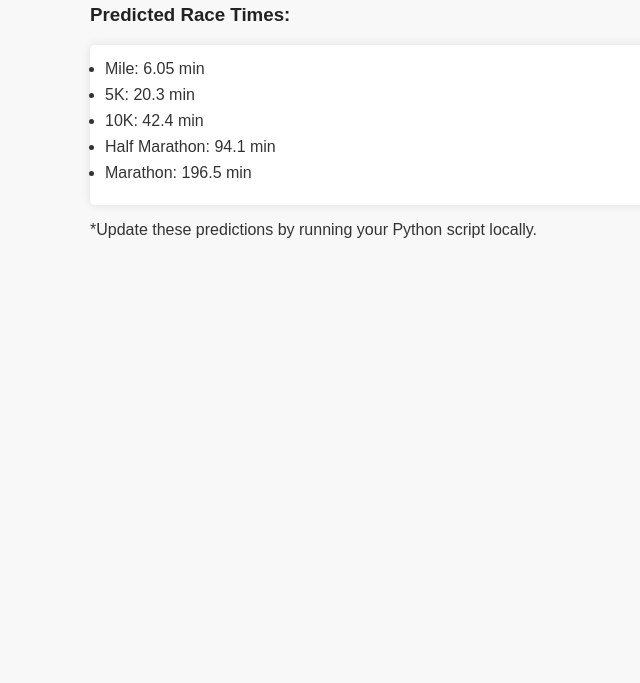
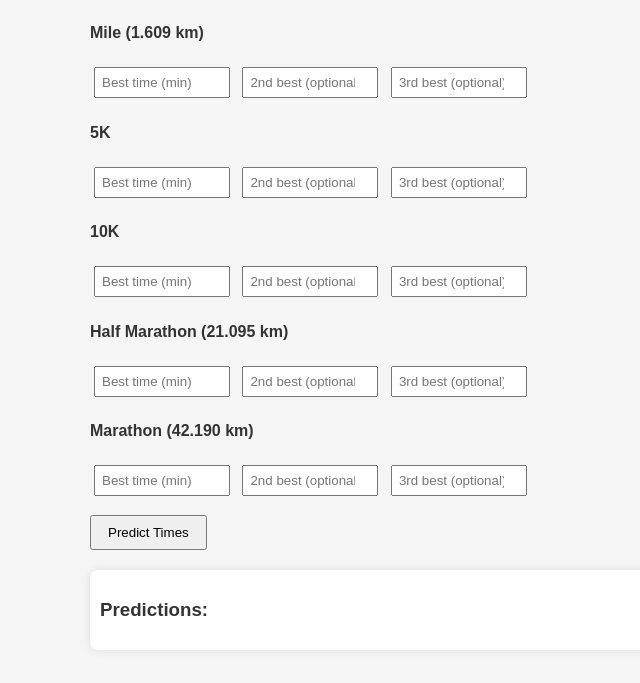
Before and after one commit to alexgasconn/RaceTimePredictor, a plain HTML site: page index.html in a window 1280 px wide. Shown: the part 117-800 px from the top of the page, without its empty margins (250-890 px from the left). Drawn offline with Linux system fonts and the light colour scheme.

Commit message:
Add files via upload

```diff
--- a/index.html
+++ b/index.html
@@ -2,22 +2,59 @@
 <html lang="en">
 <head>
     <meta charset="UTF-8">
-    <title>Riegel Race Predictor</title>
+    <title>Riegel Predictor</title>
     <link rel="stylesheet" href="style.css">
 </head>
 <body>
-    <h1>🏃‍♂️ Riegel Race Time Predictor</h1>
+    <h2>🏃 Riegel Race Predictor</h2>
 
-    <h3>Predicted Race Times:</h3>
-    <ul id="predictions">
-        <li>Mile: 6.05 min</li>
-        <li>5K: 20.3 min</li>
-        <li>10K: 42.4 min</li>
-        <li>Half Marathon: 94.1 min</li>
-        <li>Marathon: 196.5 min</li>
-    </ul>
+    <div id="input-section">
+        <h3>Enter Your Best Race Times</h3>
 
-    <p>*Update these predictions by running your Python script locally.</p>
+        <div class="distance-group" data-distance="1.609">
+            <h4>Mile (1.609 km)</h4>
+            <input placeholder="Best time (min)" type="number" step="0.01">
+            <input placeholder="2nd best (optional)" type="number" step="0.01">
+            <input placeholder="3rd best (optional)" type="number" step="0.01">
+        </div>
+
+        <div class="distance-group" data-distance="5">
+            <h4>5K</h4>
+            <input placeholder="Best time (min)" type="number" step="0.01">
+            <input placeholder="2nd best (optional)" type="number" step="0.01">
+            <input placeholder="3rd best (optional)" type="number" step="0.01">
+        </div>
+
+        <div class="distance-group" data-distance="10">
+            <h4>10K</h4>
+            <input placeholder="Best time (min)" type="number" step="0.01">
+            <input placeholder="2nd best (optional)" type="number" step="0.01">
+            <input placeholder="3rd best (optional)" type="number" step="0.01">
+        </div>
+
+        <div class="distance-group" data-distance="21.095">
+            <h4>Half Marathon (21.095 km)</h4>
+            <input placeholder="Best time (min)" type="number" step="0.01">
+            <input placeholder="2nd best (optional)" type="number" step="0.01">
+            <input placeholder="3rd best (optional)" type="number" step="0.01">
+        </div>
+
+        <div class="distance-group" data-distance="42.190">
+            <h4>Marathon (42.190 km)</h4>
+            <input placeholder="Best time (min)" type="number" step="0.01">
+            <input placeholder="2nd best (optional)" type="number" step="0.01">
+            <input placeholder="3rd best (optional)" type="number" step="0.01">
+        </div>
+
+
+
+        <button onclick="calculatePredictions()">Predict Times</button>
+    </div>
+
+    <div id="results-section">
+        <h3>Predictions:</h3>
+        <ul id="results"></ul>
+    </div>
 
     <script src="script.js"></script>
 </body>
--- a/script.js
+++ b/script.js
@@ -1,2 +1,56 @@
-// Placeholder JS script
-console.log("Riegel Predictor Loaded");
+function weightedRiegel(times, fromDist, toDist) {
+    let weights = [1, 0.9, 0.8];
+    let totalWeightedTime = 0;
+    let totalWeight = 0;
+
+    times.forEach((time, idx) => {
+        if(time) {
+            totalWeightedTime += weights[idx] * time * Math.pow((toDist / fromDist), 1.06);
+            totalWeight += weights[idx];
+        }
+    });
+
+    return (totalWeightedTime / totalWeight).toFixed(2);
+}
+
+function calculatePredictions() {
+    const distances = [1.609, 5, 10, 21.095, 42.195];
+    const distanceNames = ["Mile (1.609 km)", "5K", "10K", "Half Marathon", "Marathon"];
+    let userTimes = {};
+
+    document.querySelectorAll('.distance-group').forEach(group => {
+        let dist = group.getAttribute('data-distance');
+        let inputs = group.querySelectorAll('input');
+        userTimes[dist] = Array.from(inputs).map(input => parseFloat(input.value) || null).filter(Boolean);
+    });
+
+    let predictions = {};
+
+    distances.forEach((targetDist, idx) => {
+        let predictedTimes = [];
+
+        for(let fromDist in userTimes) {
+            if(userTimes[fromDist].length > 0) {
+                predictedTimes.push(parseFloat(weightedRiegel(userTimes[fromDist], fromDist, targetDist)));
+            }
+        }
+
+        if(predictedTimes.length > 0) {
+            let bestPrediction = Math.min(...predictedTimes);
+            predictions[distanceNames[idx]] = bestPrediction;
+        }
+    });
+
+    displayResults(predictions);
+}
+
+function displayResults(predictions) {
+    let resultsList = document.getElementById('results');
+    resultsList.innerHTML = "";
+
+    for(let race in predictions) {
+        let li = document.createElement('li');
+        li.textContent = `${race}: ${predictions[race]} min`;
+        resultsList.appendChild(li);
+    }
+}
--- a/style.css
+++ b/style.css
@@ -1,23 +1,35 @@
 body {
     font-family: Arial, sans-serif;
-    padding: 40px;
-    background-color: #f8f8f8;
-    color: #333;
+    padding: 30px;
+    background-color: #f5f5f5;
     max-width: 600px;
     margin: auto;
 }
 
-h1, h3 {
-    color: #222;
+h2, h3, h4 {
+    color: #333;
 }
 
-ul {
-    background: white;
-    padding: 15px;
-    border-radius: 5px;
+input {
+    padding: 6px;
+    margin: 4px;
+    width: 120px;
+}
+
+button {
+    margin-top: 15px;
+    padding: 8px 16px;
+    cursor: pointer;
+}
+
+#results-section {
+    margin-top: 20px;
+    padding: 10px;
+    background: #fff;
+    border-radius: 8px;
     box-shadow: 0 0 10px rgba(0,0,0,0.1);
 }
 
 li {
-    margin-bottom: 8px;
+    margin-bottom: 6px;
 }
```
